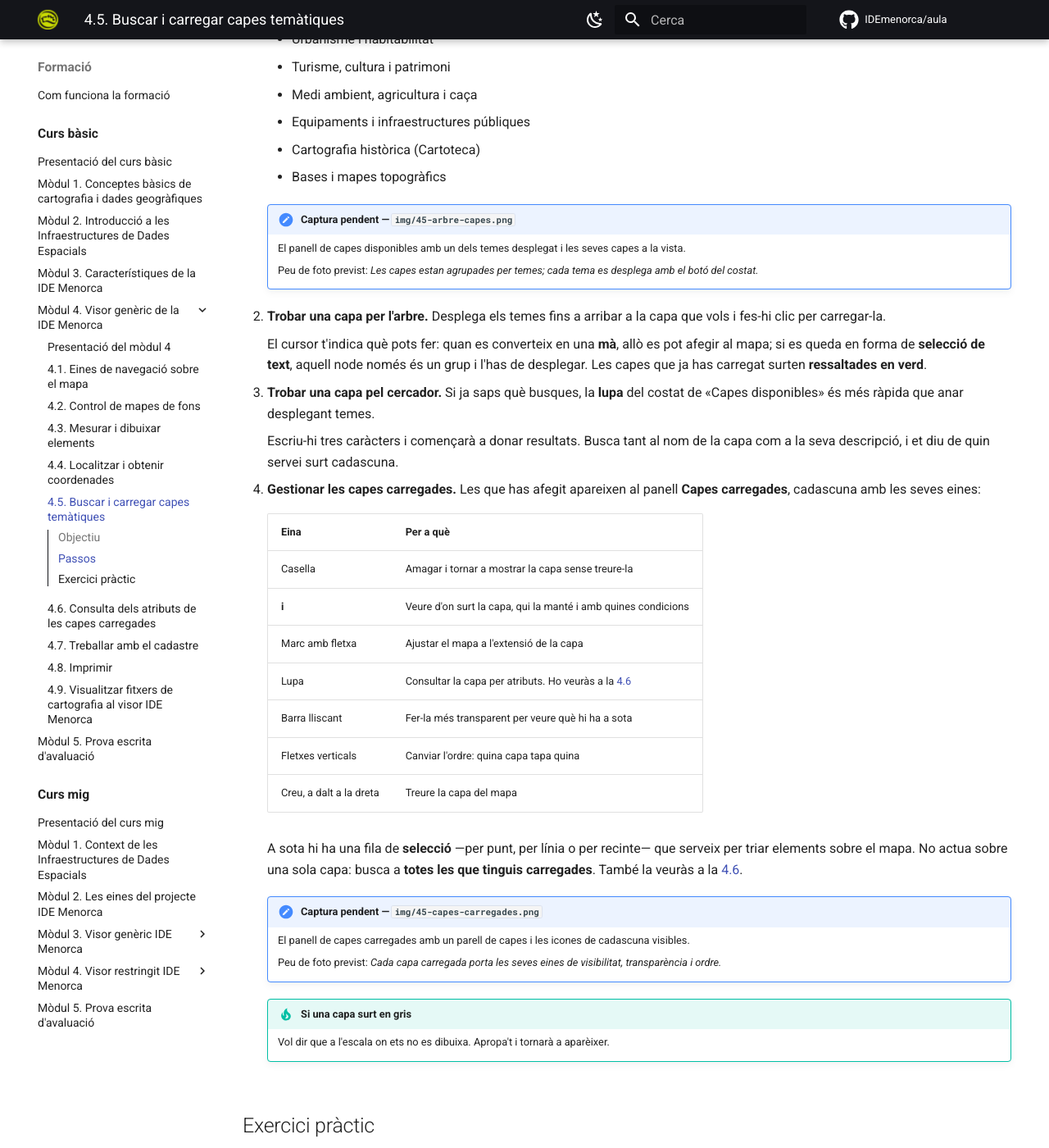
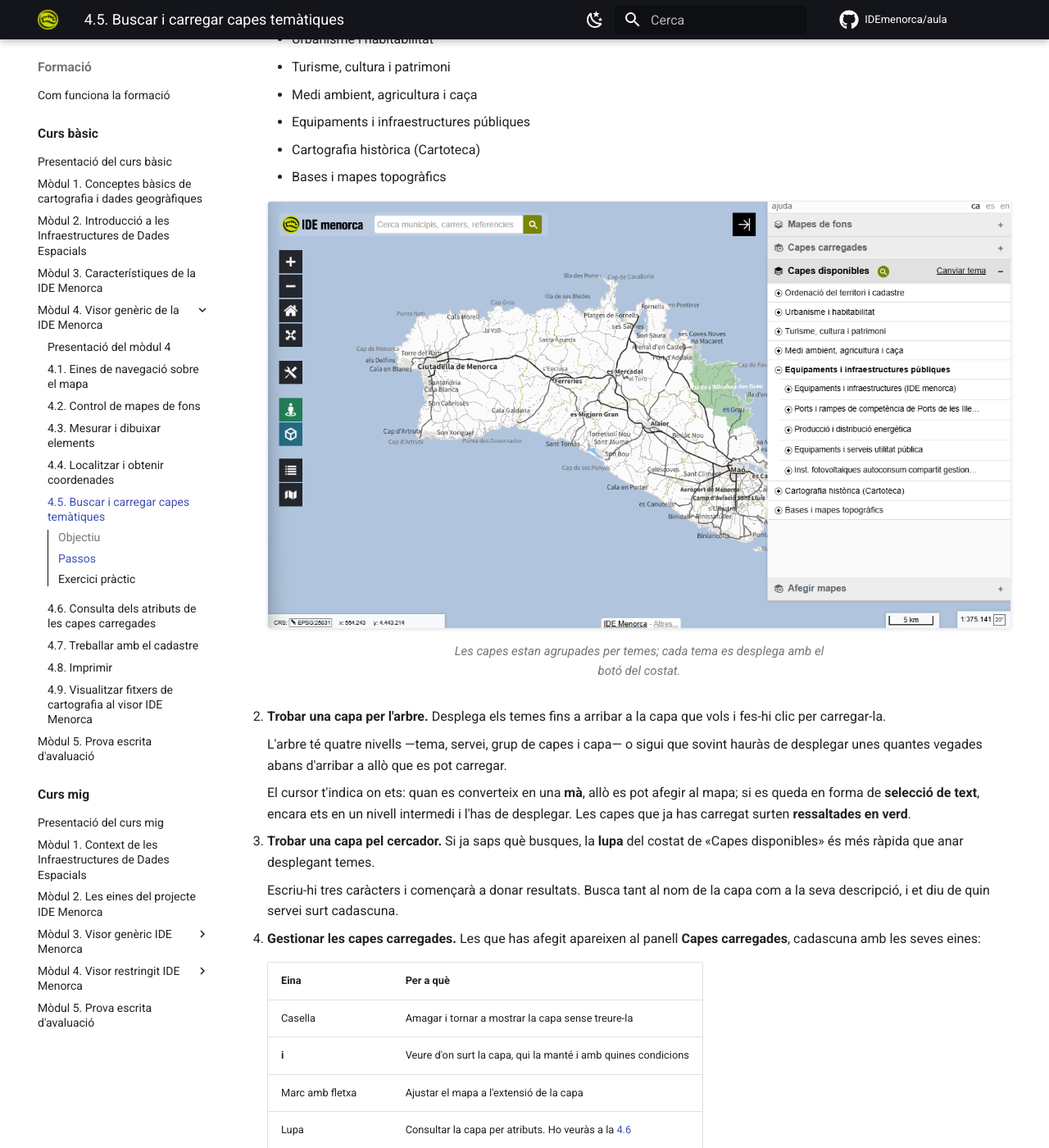
Before and after one commit to IDEmenorca/aula, an MkDocs documentation site: the page built from docs/formacio/basic/modul-4-visor/05-capes-tematiques.md, in a window 1280 px wide and 1400 px high, scrolled down 435 px. Shown: the whole window at 82% size. Built offline with MkDocs 1.6.1 and Material for MkDocs 9.7.7, drawn with Linux system fonts in a browser that asks for light colours; comment, search, counter and statistics services are not loaded; some of the changed text lies outside the part shown.

Commit message:
Tanca la secció 4.5 amb les captures i el recorregut de l'arbre
L'exercici dóna ara el camí sencer fins a la capa, desplegant els quatre
nivells de l'arbre: tema, servei, grup de capes i capa. Dir només "busca-la al
tema de medi ambient" deixava l'alumne buscant per un arbre de quatre pisos.

S'hi explica també que els nivells intermedis no es poden carregar, que és el
que el cursor indica canviant de forma.

S'hi insereixen les dues captures que faltaven.

Co-Authored-By: Claude Opus 5 <noreply@anthropic.com>

````diff
--- a/docs/formacio/basic/modul-4-visor/05-capes-tematiques.md
+++ b/docs/formacio/basic/modul-4-visor/05-capes-tematiques.md
@@ -18,18 +18,21 @@ com es veu.
     - Cartografia històrica (Cartoteca)
     - Bases i mapes topogràfics
 
-    !!! note "Captura pendent — `img/45-arbre-capes.png`"
-        El panell de capes disponibles amb un dels temes desplegat i les seves
-        capes a la vista.
-
-        Peu de foto previst: *Les capes estan agrupades per temes; cada tema es desplega amb el botó del costat.*
+    <figure markdown>
+      ![El panell de capes disponibles amb un dels temes desplegat i les seves capes a la vista](img/45-arbre-capes.png){ .captura }
+      <figcaption>Les capes estan agrupades per temes; cada tema es desplega amb el botó del costat.</figcaption>
+    </figure>
 
 2. **Trobar una capa per l'arbre.** Desplega els temes fins a arribar a la capa
    que vols i fes-hi clic per carregar-la.
 
-    El cursor t'indica què pots fer: quan es converteix en una **mà**, allò es
-    pot afegir al mapa; si es queda en forma de **selecció de text**, aquell
-    node només és un grup i l'has de desplegar. Les capes que ja has carregat
+    L'arbre té quatre nivells —tema, servei, grup de capes i capa— o sigui que
+    sovint hauràs de desplegar unes quantes vegades abans d'arribar a allò que
+    es pot carregar.
+
+    El cursor t'indica on ets: quan es converteix en una **mà**, allò es pot
+    afegir al mapa; si es queda en forma de **selecció de text**, encara ets en
+    un nivell intermedi i l'has de desplegar. Les capes que ja has carregat
     surten **ressaltades en verd**.
 
 3. **Trobar una capa pel cercador.** Si ja saps què busques, la **lupa** del
@@ -56,11 +59,10 @@ com es veu.
     capa: busca a **totes les que tinguis carregades**. També la veuràs a la
     [4.6](06-consulta-atributs.md).
 
-    !!! note "Captura pendent — `img/45-capes-carregades.png`"
-        El panell de capes carregades amb un parell de capes i les icones de
-        cadascuna visibles.
-
-        Peu de foto previst: *Cada capa carregada porta les seves eines de visibilitat, transparència i ordre.*
+    <figure markdown>
+      ![El panell de capes carregades amb un parell de capes i les icones de cadascuna visibles](img/45-capes-carregades.png){ .captura }
+      <figcaption>Cada capa carregada porta les seves eines de visibilitat, transparència i ordre.</figcaption>
+    </figure>
 
     !!! tip "Si una capa surt en gris"
         Vol dir que a l'escala on ets no es dibuixa. Apropa't i tornarà a
@@ -68,8 +70,15 @@ com es veu.
 
 ## Exercici pràctic
 
-1. Al tema **Medi ambient, agricultura i caça**, busca la **Zonificació de la
-   Reserva de la Biosfera** i carrega-la.
+1. Carrega la **Zonificació de la Reserva de la Biosfera**. És a quatre nivells
+   de fondària, i cal desplegar-los un per un:
+
+    ```text
+    Medi ambient, agricultura i caça          ← tema
+      Medi ambient, agricultura i caça (IDE menorca)   ← servei
+        Reserva de la Biosfera                ← grup de capes
+          Zonificació de la Reserva de la Biosfera     ← la capa
+    ```
 2. Posa de mapa de fons una **ortofoto**: veuràs que la capa tapa el terreny.
 3. Amb la **barra lliscant** de la capa, baixa-li la transparència fins a veure
    la fotografia a sota.
````
